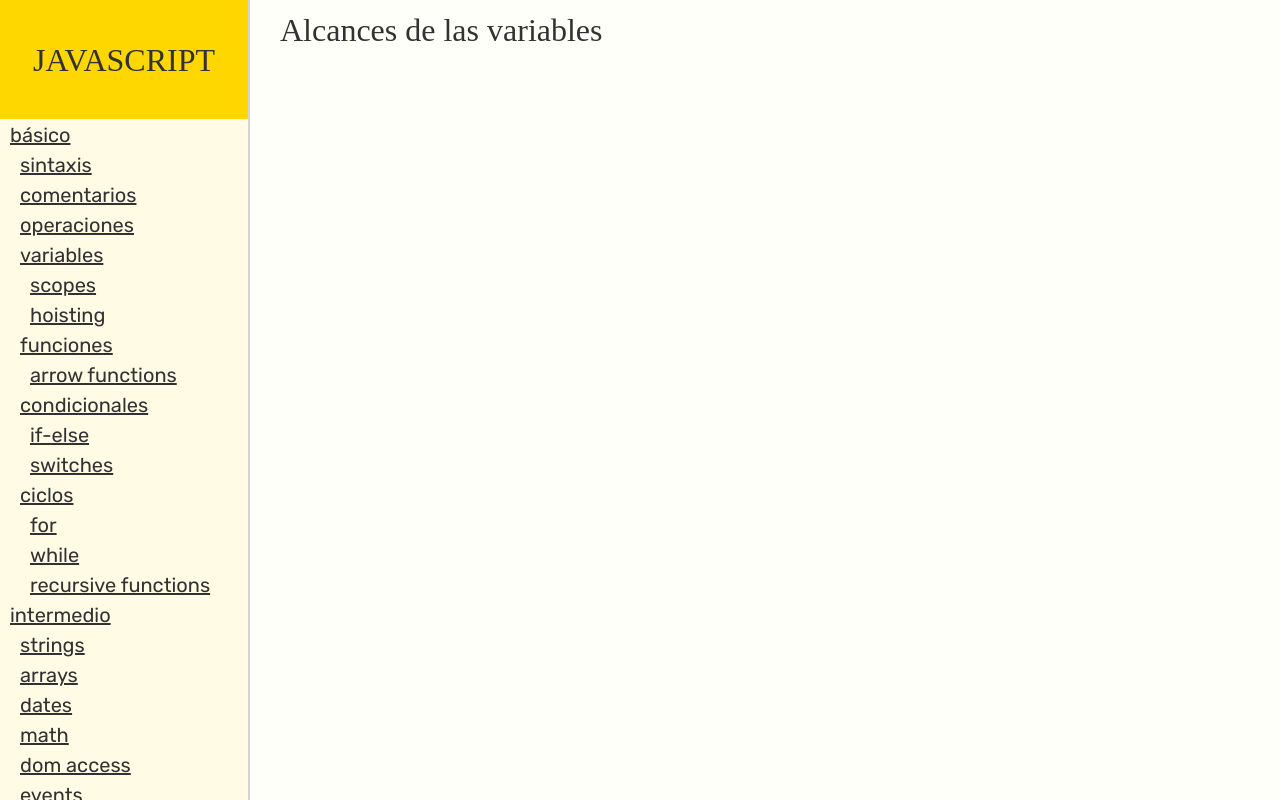
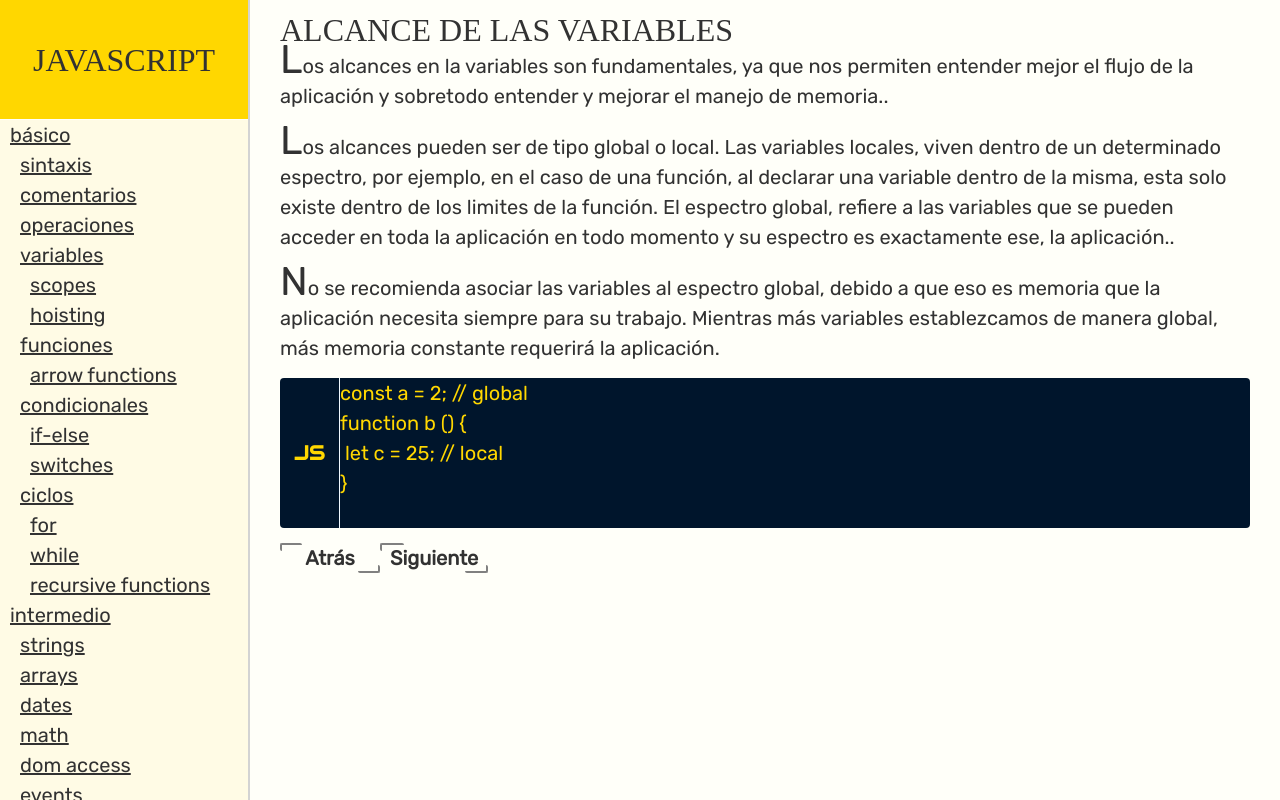
Before and after one commit to cruzortiz99/tsc_react_express_app, a React app: page /basics/variables/scopes in a window 1280 px wide. Built offline with nearby package versions, Linux system fonts and the light colour scheme; a web font is replaced by a local one.

Commit message:
adding scope class

```diff
--- a/client/src/pages/Basics/Scopes.tsx
+++ b/client/src/pages/Basics/Scopes.tsx
@@ -1,5 +1,24 @@
 import React from 'react'
+import { AppPagesProps } from '../AppPages'
+import AppContentStructure from '../../components/AppContentStructure/AppContentStructure'
+import AppContentTheory from '../../components/AppContentTheory/AppContentTheory'
+import AppContentCode from '../../components/AppContentCode/AppContentCode';
 
-export default () => {
-  return <h1>Alcances de las variables</h1>
+export default (props: AppPagesProps) => {
+  return <AppContentStructure title='Alcance de las variables' {...props}>
+    <AppContentTheory>
+      <p>
+        Los alcances en la variables son fundamentales, ya que nos permiten entender mejor el flujo de la aplicación y sobretodo entender y mejorar el manejo de memoria.
+      </p>
+      <p>
+        Los alcances pueden ser de tipo global o local. Las variables locales, viven dentro de un determinado espectro, por ejemplo, en el caso de una función, al declarar una variable dentro de la misma, esta solo existe dentro de los limites de la función. El espectro global, refiere a las variables que se pueden acceder en toda la aplicación en todo momento y su espectro es exactamente ese, la aplicación.
+      </p>
+      <p>
+        No se recomienda asociar las variables al espectro global, debido a que eso es memoria que la aplicación necesita siempre para su trabajo. Mientras más variables establezcamos de manera global, más memoria constante requerirá la aplicación
+      </p>
+    </AppContentTheory>
+    <AppContentCode type='js'>
+      {'const a = 2; // global\nfunction b () {\n let c = 25; // local\n}'}
+    </AppContentCode>
+  </AppContentStructure>
 }
--- a/client/src/pages/Basics/Variables.tsx
+++ b/client/src/pages/Basics/Variables.tsx
@@ -2,6 +2,7 @@ import React from 'react'
 import { AppPagesProps } from '../AppPages'
 import AppContentStructure from '../../components/AppContentStructure/AppContentStructure'
 import AppContentCode from '../../components/AppContentCode/AppContentCode'
+import AppContentTheory from '../../components/AppContentTheory/AppContentTheory'
 
 export default (props: AppPagesProps) => {
   return (
@@ -11,6 +12,7 @@ export default (props: AppPagesProps) => {
       title='Variables'
       {...props}
     >
+      <AppContentTheory>
         <p>
         Las variables son la clave en todos los programas, sin importar en que
         lenguaje se esté programando. Las variables son espacios de memoria que
@@ -64,6 +66,7 @@ export default (props: AppPagesProps) => {
             </tr>
           </tbody>
         </table>
+      </AppContentTheory>
       <AppContentCode type='js'>
         {
           'var a = 2; // con la intención de que sea global\nconst B = "hola mundo"; // con la intención de que no cambie\nlet c = 256256; // con la intención de que si varíe con el tiempo'
--- a/client/src/routes/router.tsx
+++ b/client/src/routes/router.tsx
@@ -60,12 +60,12 @@ export default [
       {
         path: '/basics/variables',
         name: 'variables',
-        component: () => <Variables />,
+        component: (props: AppPagesProps) => <Variables prevRoute='/basics/operations' nextRoute='/basics/variables/scopes' {...props}  />,
         routes: [
           {
             path: '/basics/variables/scopes',
             name: 'scopes',
-            component: () => <Scopes />
+            component: (props: AppPagesProps) => <Scopes prevRoute='/basics/variables' nextRoute='/basics/variables/hoisting' {...props} />
           },
           {
             path: '/basics/variables/hoisting',
```
Lines whose indentation alone changed are shown as unchanged.
